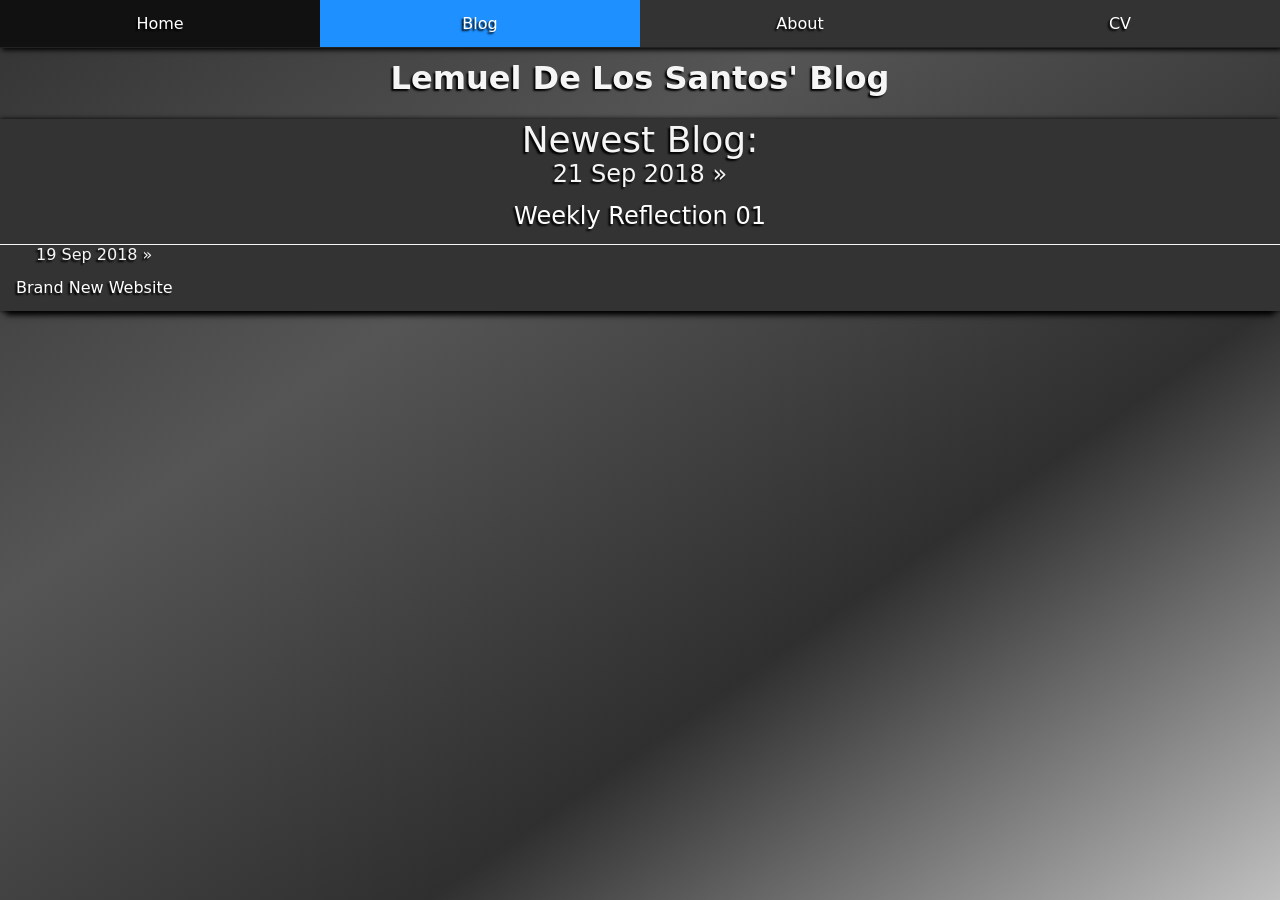
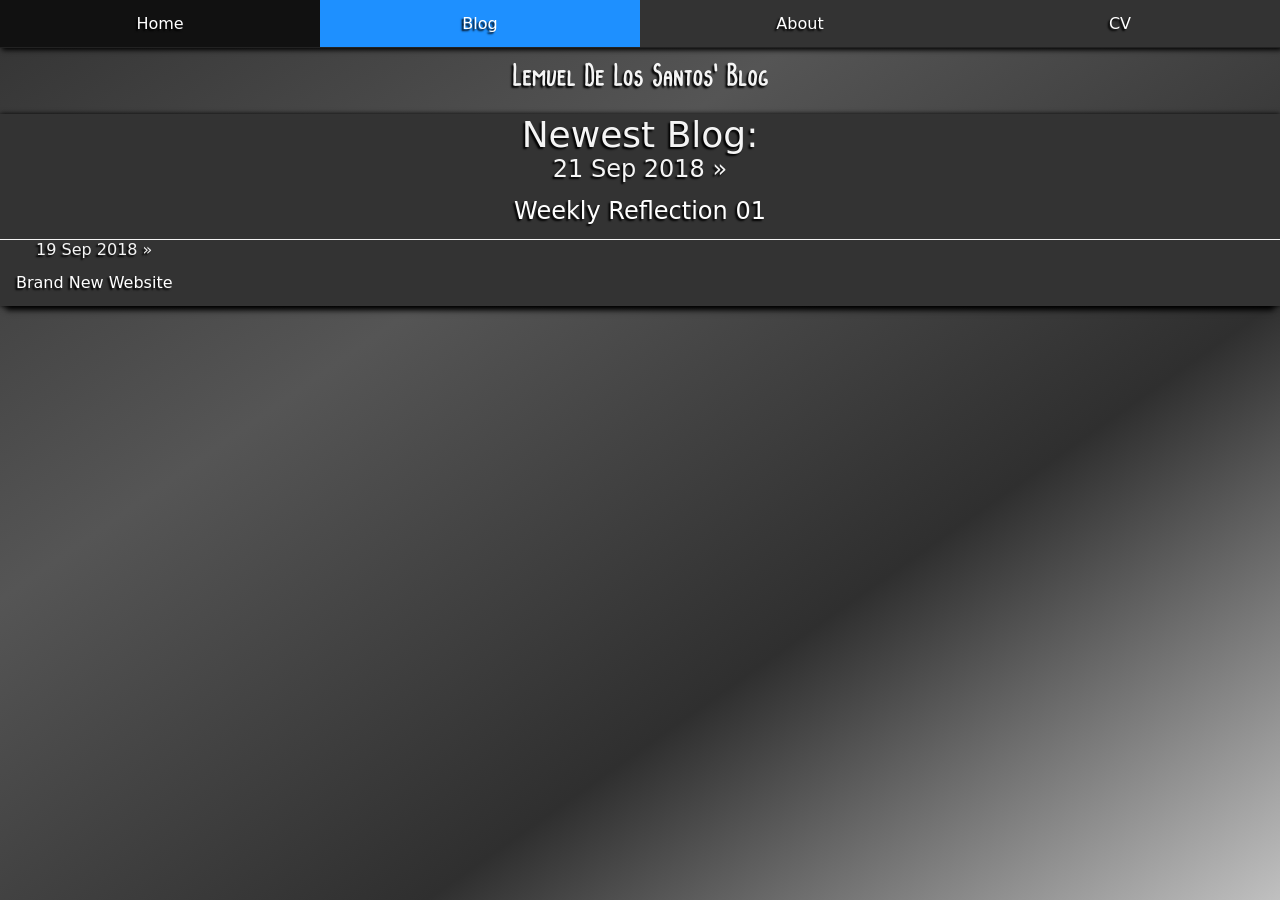
Before and after one commit to lemueldls/lemueld6200.github.io, a Jekyll site: the page built from blog/index.html, in a window 1280 px wide. Built offline with Jekyll 4.4.1, drawn with Linux system fonts in a browser that asks for light colours; the list of posts is cut into pages by our own code.

Commit message:
Update main.css

```diff
--- a/css/main.css
+++ b/css/main.css
@@ -43,6 +43,9 @@ body {
 	background-repeat: no-repeat;
 	background-attachment: fixed;
 	background:linear-gradient(to bottom right, #333, #555, #2f2f2f, #c0c0c0);
+}
+h1 {
+	font-family:Potatoes And Peas;
 }
 p a {
 	color:lightgray;
```
